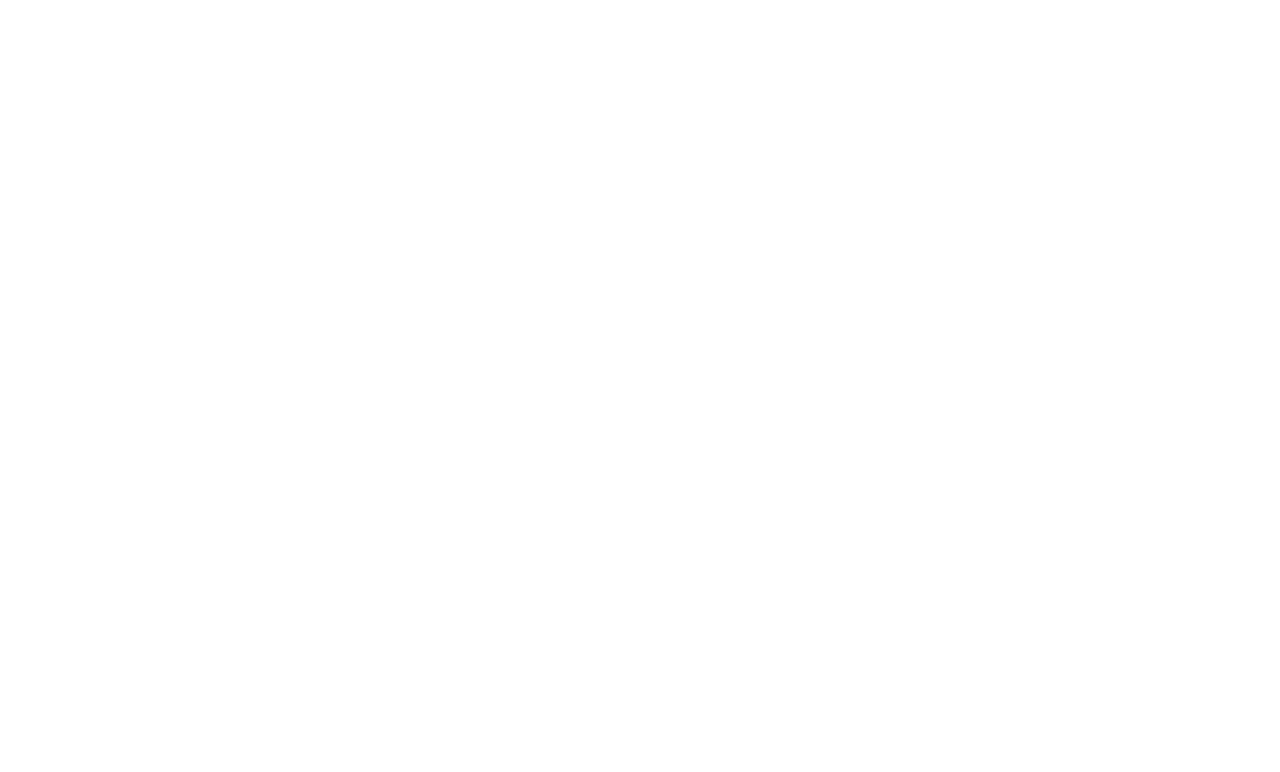
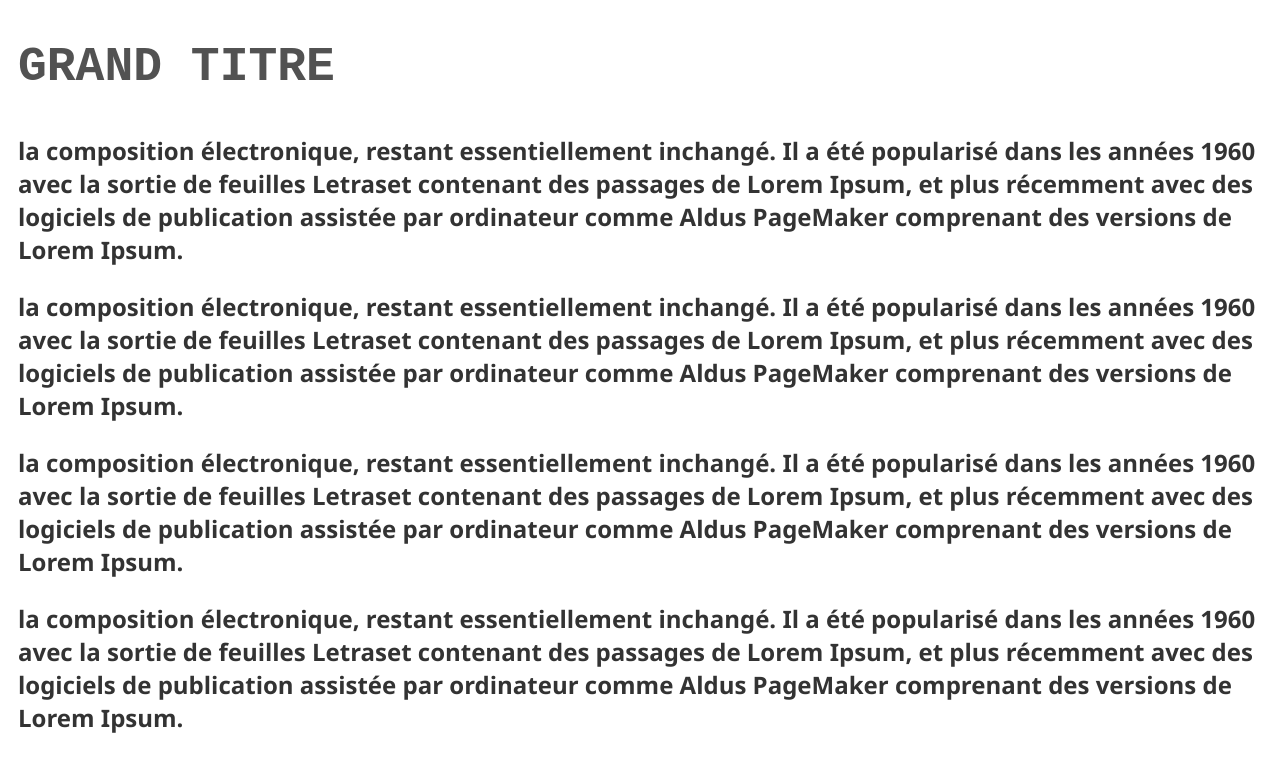
Before and after one commit to Orphee241/dev_web, a plain HTML site: page index.html in a window 1280 px wide. Drawn offline with Linux system fonts and the light colour scheme.

Commit message:
j'ai fini ma partie

```diff
--- a/index.html
+++ b/index.html
@@ -4,13 +4,28 @@
     <meta charset="UTF-8">
     <meta http-equiv="X-UA-Compatible" content="IE=edge">
     <meta name="viewport" content="width=device-width, initial-scale=1.0">
+    <link rel="stylesheet" href="style.css">
     <title>Document</title>
 </head>
 <body>
     <!-- Header -->
     <header></header>
     <!-- Main -->
-    <main></main>
+    <!--je met la section ici sans oublier le titre et les quatres paragraphes (sabi)-->
+    <main>
+        <section class="container">
+            <h1>grand titre </h1>
+            <!--paragraphe-->
+            <p class="paragraphe">la composition électronique, restant essentiellement inchangé. Il a été popularisé dans les années 1960 avec la sortie de feuilles Letraset contenant des passages de Lorem Ipsum, et plus récemment avec des logiciels de publication assistée par ordinateur comme Aldus PageMaker comprenant des versions de Lorem Ipsum.</p>
+
+            <p class="paragraphe">la composition électronique, restant essentiellement inchangé. Il a été popularisé dans les années 1960 avec la sortie de feuilles Letraset contenant des passages de Lorem Ipsum, et plus récemment avec des logiciels de publication assistée par ordinateur comme Aldus PageMaker comprenant des versions de Lorem Ipsum.</p>
+
+            <p class="paragraphe">la composition électronique, restant essentiellement inchangé. Il a été popularisé dans les années 1960 avec la sortie de feuilles Letraset contenant des passages de Lorem Ipsum, et plus récemment avec des logiciels de publication assistée par ordinateur comme Aldus PageMaker comprenant des versions de Lorem Ipsum.</p>
+
+            <p class="paragraphe">la composition électronique, restant essentiellement inchangé. Il a été popularisé dans les années 1960 avec la sortie de feuilles Letraset contenant des passages de Lorem Ipsum, et plus récemment avec des logiciels de publication assistée par ordinateur comme Aldus PageMaker comprenant des versions de Lorem Ipsum.</p>
+        </section>
+        <!--fin de ma section -->
+    </main>
     <!-- Footer -->
     <footer></footer>
 </body>
--- a/style.css
+++ b/style.css
@@ -0,0 +1,25 @@
+/* ma partie css */
+.container{
+
+    margin: 0;
+    padding: 0;
+    font-family: 'Courier New', Courier, monospace;
+
+}
+.container h1{
+    font-size: 3rem;
+    font-weight: 700;
+    color: #525252;
+    text-transform: uppercase;
+    margin-left: 10px;
+
+
+}
+.paragraphe{
+    font-size: 1.5rem;
+    font-family: 'Segoe UI', Tahoma, Geneva, Verdana, sans-serif;
+    color: #333;
+    font-weight: 600;
+    margin-left: 10px;
+}
+/*fin de ma partie css */
```
Also changed, not shown: 1 other file.
